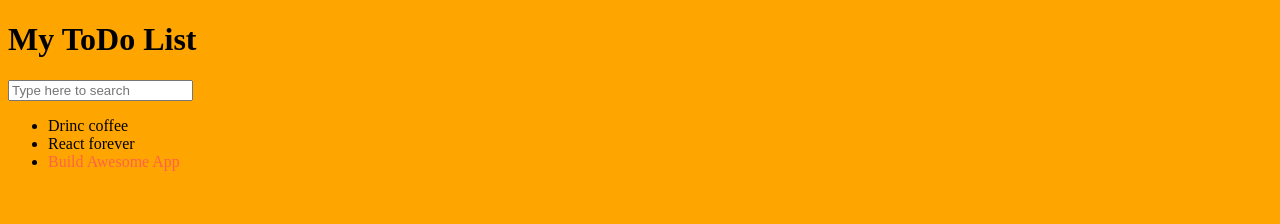
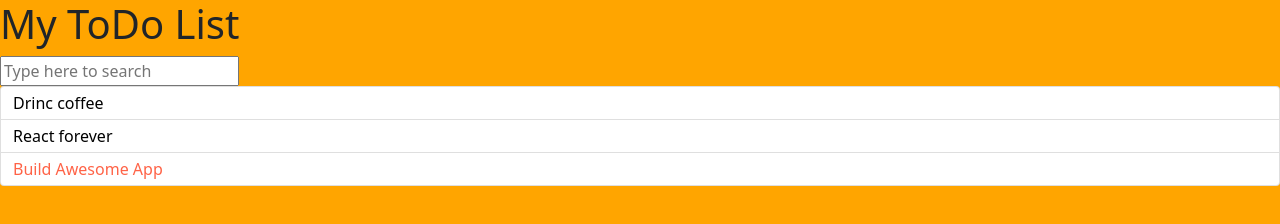
Before and after one commit to Alexs222/todo2, a React app: page / in a window 1280 px wide. Built offline with nearby package versions, Linux system fonts and the light colour scheme.

Commit message:
add scss (inconclusive)

```diff
--- a/public/index.html
+++ b/public/index.html
@@ -3,6 +3,8 @@
     <head>
         <meta charset="utf-8">
         <title>ToDo</title>
+        <link href="https://cdn.jsdelivr.net/npm/bootstrap@5.1.3/dist/css/bootstrap.min.css" rel="stylesheet">
+        <link href="https://cdn.jsdelivr.net/npm/@fortawesome/fontawesome-free@5.15.4/css/fontawesome.min.css" rel="stylesheet">
     </head>
     <body>
         <div id="root"></div>
--- a/src/components/todo-list-item.js
+++ b/src/components/todo-list-item.js
@@ -1,4 +1,6 @@
 import React from 'react';
+
+import './todo-list-item.scss';
 
     const TodoListItem = ({ label, importent = false }) => {
 
@@ -7,7 +9,7 @@ import React from 'react';
         }
 
         return(
-            <span style={style}>
+            <span className='todo-list-item' style={style}>
                 {label}
             </span>
         );
--- a/src/components/todo-list.js
+++ b/src/components/todo-list.js
@@ -1,6 +1,8 @@
 import React from 'react';
 
 import TodoListItem from './todo-list-item';
+
+import './todo-list.scss';
 
 const TodoList = ({todos}) => {
 
@@ -9,7 +11,7 @@ const TodoList = ({todos}) => {
         const {id, ...otherProps} = item;
 
         return (
-            <li key={id}>
+            <li key={id} className='list-group-item'>
                 <TodoListItem {...otherProps} />
             </li>
         );
@@ -18,7 +20,7 @@ const TodoList = ({todos}) => {
 
     return (
 
-        <ul>
+        <ul className='list-group todo-list'>
            {elements}
         </ul>
     );
--- /dev/null
+++ b/src/components/todo-list.scss
@@ -0,0 +1,3 @@
+.todo-list .list-group-item {
+    padding: 0.25rem 0.75rem;
+}
```
Also changed, not shown: src/components/todo-list-item.scss (added).
